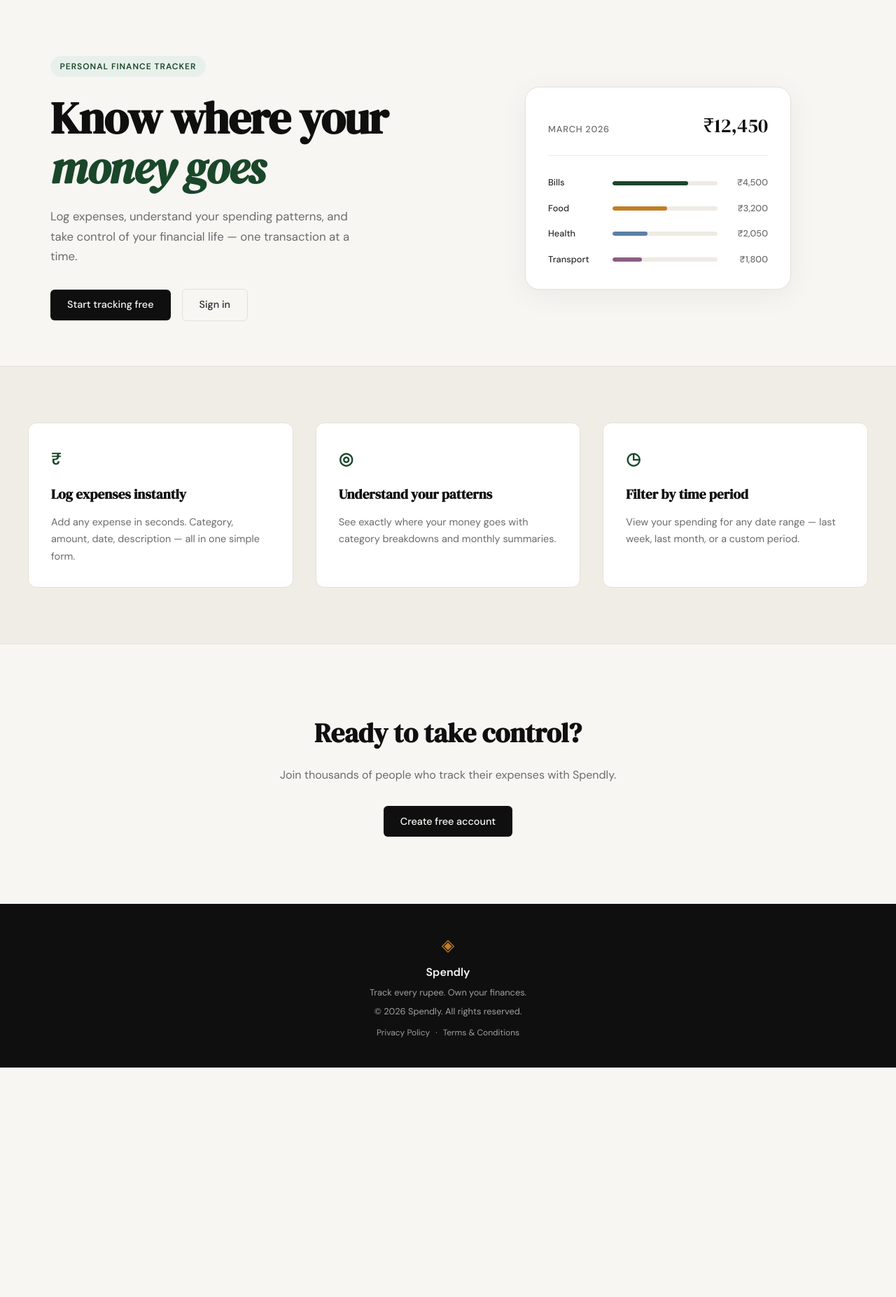
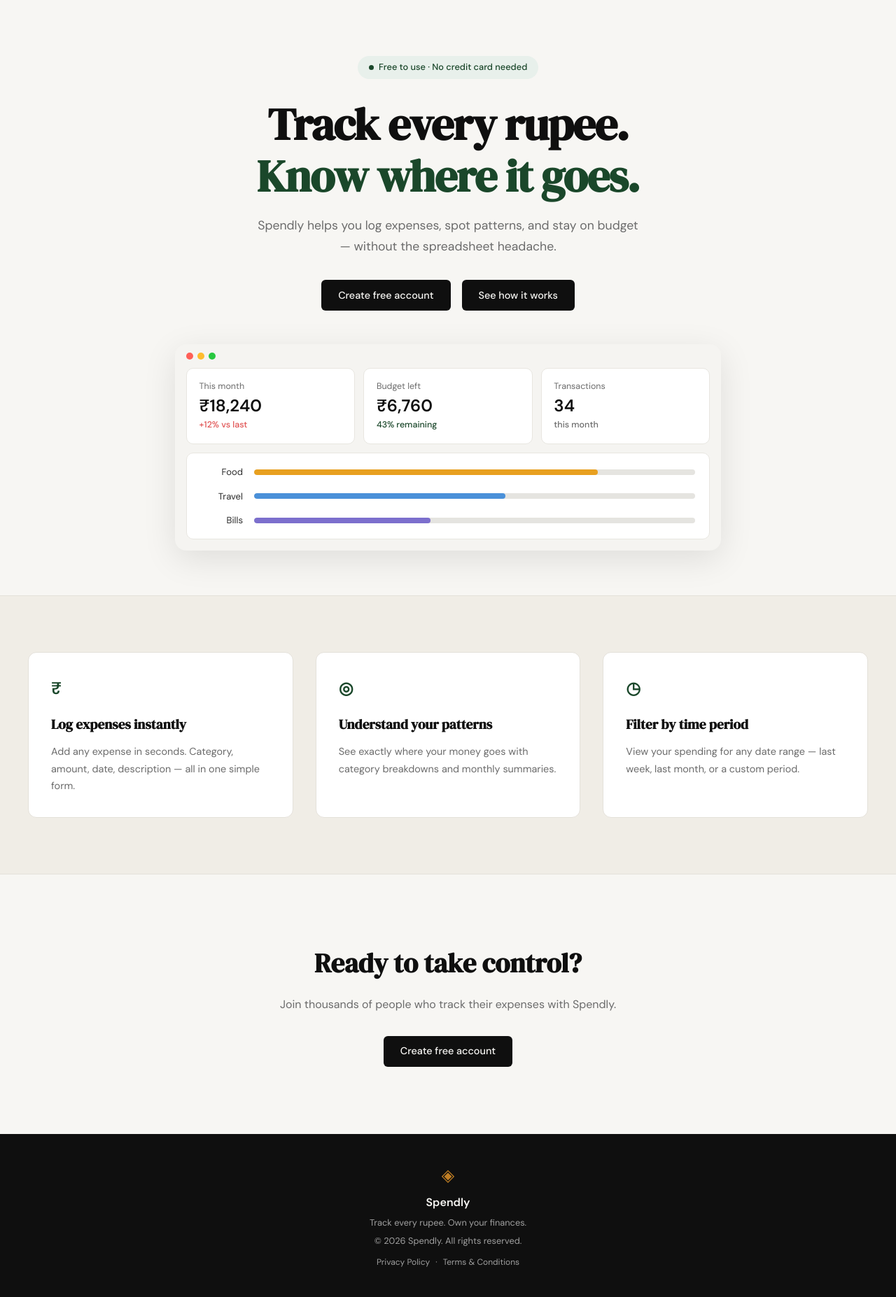
Before and after one commit to anilrise11/spendly, a Flask app: page / in a window 1280 px wide. Shown: the part 61-1915 px from the top of the page at 70% size. Before the commit the page ends 1587 px from the top, so only its background shows below. Run offline with Flask 3, Linux system fonts and the light colour scheme.

Commit message:
change in hero section

```diff
--- a/static/css/style.css
+++ b/static/css/style.css
@@ -125,136 +125,177 @@
 
 .hero {
     padding: 5rem 2rem 4rem;
-    display: grid;
-    grid-template-columns: 1fr 1fr;
-    gap: 4rem;
-    align-items: center;
+    text-align: center;
+}
+
+.hero-inner {
     max-width: var(--max-width);
     margin: 0 auto;
+    display: flex;
+    flex-direction: column;
+    align-items: center;
 }
 
 .hero-badge {
-    display: inline-block;
+    display: inline-flex;
+    align-items: center;
+    gap: 0.45rem;
     background: var(--accent-light);
     color: var(--accent);
-    font-size: 0.75rem;
-    font-weight: 600;
-    letter-spacing: 0.08em;
-    text-transform: uppercase;
-    padding: 0.35rem 0.85rem;
+    font-size: 0.8rem;
+    font-weight: 500;
+    padding: 0.4rem 1rem;
     border-radius: 999px;
-    margin-bottom: 1.5rem;
+    margin-bottom: 1.75rem;
+}
+
+.hero-badge-dot {
+    width: 7px;
+    height: 7px;
+    background: var(--accent);
+    border-radius: 50%;
+    flex-shrink: 0;
 }
 
 .hero-title {
     font-family: var(--font-display);
     font-size: clamp(2.5rem, 5vw, 4rem);
-    line-height: 1.1;
+    line-height: 1.15;
     letter-spacing: -0.02em;
     color: var(--ink);
     margin-bottom: 1.25rem;
 }
 
-.hero-title em {
-    font-style: italic;
+.hero-accent {
     color: var(--accent);
+    display: block;
 }
 
 .hero-subtitle {
-    font-size: 1.05rem;
+    font-size: 1.1rem;
     color: var(--ink-muted);
     line-height: 1.7;
-    max-width: 460px;
-    margin-bottom: 2rem;
+    max-width: 560px;
+    margin: 0 auto 2rem;
 }
 
 .hero-actions {
     display: flex;
     gap: 1rem;
     align-items: center;
+    justify-content: center;
 }
 
 /* ------------------------------------------------------------------ */
-/* Mock card (hero visual)                                             */
+/* Mock app window (hero visual)                                       */
 /* ------------------------------------------------------------------ */
 
-.hero-visual {
-    display: flex;
-    justify-content: center;
+.mock-window {
+    margin: 3rem auto 0;
+    max-width: 780px;
+    width: 100%;
+    background: #f5f4f1;
+    border-radius: 16px;
+    box-shadow: 0 12px 48px rgba(0,0,0,0.10);
+    overflow: hidden;
 }
 
-.mock-card {
-    background: var(--paper-card);
-    border: 1px solid var(--border);
-    border-radius: var(--radius-lg);
-    padding: 2rem;
-    width: 100%;
-    max-width: 380px;
-    box-shadow: 0 8px 40px rgba(0,0,0,0.06);
+.mock-window-bar {
+    display: flex;
+    align-items: center;
+    gap: 6px;
+    padding: 0.75rem 1rem;
 }
 
-.mock-card-header {
-    display: flex;
-    justify-content: space-between;
-    align-items: baseline;
-    margin-bottom: 1.75rem;
-    padding-bottom: 1.25rem;
-    border-bottom: 1px solid var(--border-soft);
+.mock-dot {
+    width: 10px;
+    height: 10px;
+    border-radius: 50%;
 }
 
-.mock-label {
-    font-size: 0.8rem;
-    font-weight: 500;
-    color: var(--ink-muted);
-    text-transform: uppercase;
-    letter-spacing: 0.06em;
-}
+.mock-dot-red    { background: #ff5f57; }
+.mock-dot-yellow { background: #febc2e; }
+.mock-dot-green  { background: #28c840; }
 
-.mock-total {
-    font-family: var(--font-display);
-    font-size: 1.75rem;
-    color: var(--ink);
-}
-
-.mock-bars { display: flex; flex-direction: column; gap: 1rem; }
-
-.mock-bar-row {
-    display: grid;
-    grid-template-columns: 80px 1fr 60px;
-    align-items: center;
+.mock-window-body {
+    padding: 0 1rem 1rem;
+    display: flex;
+    flex-direction: column;
     gap: 0.75rem;
 }
 
-.mock-cat {
-    font-size: 0.8rem;
-    font-weight: 500;
-    color: var(--ink-soft);
+.mock-stats {
+    display: grid;
+    grid-template-columns: repeat(3, 1fr);
+    gap: 0.75rem;
 }
 
-.mock-bar-track {
-    height: 6px;
-    background: var(--border-soft);
+.mock-stat-tile {
+    background: #ffffff;
+    border: 1px solid #e8e6e0;
+    border-radius: 10px;
+    padding: 1rem 1.1rem;
+    display: flex;
+    flex-direction: column;
+    gap: 0.2rem;
+    text-align: left;
+}
+
+.mock-stat-label {
+    font-size: 0.78rem;
+    color: var(--ink-muted);
+}
+
+.mock-stat-value {
+    font-size: 1.5rem;
+    font-weight: 700;
+    color: var(--ink);
+    line-height: 1.2;
+}
+
+.mock-stat-sub { font-size: 0.78rem; font-weight: 500; }
+.mock-stat-red   { color: #e05252; }
+.mock-stat-green { color: var(--accent); }
+.mock-stat-muted { color: var(--ink-muted); }
+
+.mock-chart {
+    background: #ffffff;
+    border: 1px solid #e8e6e0;
+    border-radius: 10px;
+    padding: 1rem 1.25rem;
+    display: flex;
+    flex-direction: column;
+    gap: 0.85rem;
+}
+
+.mock-chart-row {
+    display: grid;
+    grid-template-columns: 60px 1fr;
+    align-items: center;
+    gap: 1rem;
+}
+
+.mock-chart-label {
+    font-size: 0.82rem;
+    color: var(--ink-soft);
+    text-align: right;
+}
+
+.mock-track {
+    height: 8px;
+    background: #e5e4e0;
     border-radius: 999px;
     overflow: hidden;
 }
 
-.mock-bar {
+.mock-fill {
     height: 100%;
-    background: var(--accent);
     border-radius: 999px;
-    transition: width 0.6s ease;
 }
 
-.mock-bar-2 { background: var(--accent-2); }
-.mock-bar-3 { background: #5b7fa6; }
-.mock-bar-4 { background: #8b5e83; }
-
-.mock-amt {
-    font-size: 0.8rem;
-    font-weight: 500;
-    color: var(--ink-muted);
-    text-align: right;
-}
+.mock-fill-amber  { background: #e8a020; }
+.mock-fill-blue   { background: #4a90d9; }
+.mock-fill-indigo { background: #7c6fcd; }
 
 /* ------------------------------------------------------------------ */
 /* Buttons                                                             */
@@ -575,16 +616,12 @@
 /* ------------------------------------------------------------------ */
 
 @media (max-width: 900px) {
-    .hero {
-        grid-template-columns: 1fr;
-        text-align: center;
-    }
+    .features-inner { grid-template-columns: 1fr; }
+}
 
-    .hero-subtitle { max-width: 100%; }
-    .hero-actions { justify-content: center; }
-    .hero-visual { display: none; }
-
-    .features-inner { grid-template-columns: 1fr; }
+@media (max-width: 640px) {
+    .hero-title { font-size: 2.4rem; }
+    .mock-stats { grid-template-columns: 1fr; }
 }
 
 @media (max-width: 600px) {
--- a/templates/landing.html
+++ b/templates/landing.html
@@ -6,55 +6,60 @@
 
 <section class="hero">
     <div class="hero-inner">
-        <div class="hero-badge">Personal Finance Tracker</div>
+        <div class="hero-badge">
+            <span class="hero-badge-dot"></span>
+            Free to use · No credit card needed
+        </div>
         <h1 class="hero-title">
-            Know where your<br>
-            <em>money goes</em>
+            Track every rupee.<br>
+            <span class="hero-accent">Know where it goes.</span>
         </h1>
         <p class="hero-subtitle">
-            Log expenses, understand your spending patterns,
-            and take control of your financial life —
-            one transaction at a time.
+            Spendly helps you log expenses, spot patterns, and stay
+            on budget — without the spreadsheet headache.
         </p>
         <div class="hero-actions">
-            <a href="{{ url_for('register') }}" class="btn-primary">Start tracking free</a>
-            <a href="{{ url_for('login') }}" class="btn-ghost">Sign in</a>
+            <a href="{{ url_for('register') }}" class="btn-primary">Create free account</a>
+            <a href="{{ url_for('login') }}" class="btn-primary">See how it works</a>
         </div>
-    </div>
-    <div class="hero-visual">
-        <div class="mock-card">
-            <div class="mock-card-header">
-                <span class="mock-label">March 2026</span>
-                <span class="mock-total">₹12,450</span>
+
+        <div class="mock-window">
+            <div class="mock-window-bar">
+                <span class="mock-dot mock-dot-red"></span>
+                <span class="mock-dot mock-dot-yellow"></span>
+                <span class="mock-dot mock-dot-green"></span>
             </div>
-            <div class="mock-bars">
-                <div class="mock-bar-row">
-                    <span class="mock-cat">Bills</span>
-                    <div class="mock-bar-track">
-                        <div class="mock-bar" style="width: 72%"></div>
+            <div class="mock-window-body">
+                <div class="mock-stats">
+                    <div class="mock-stat-tile">
+                        <span class="mock-stat-label">This month</span>
+                        <span class="mock-stat-value">₹18,240</span>
+                        <span class="mock-stat-sub mock-stat-red">+12% vs last</span>
                     </div>
-                    <span class="mock-amt">₹4,500</span>
+                    <div class="mock-stat-tile">
+                        <span class="mock-stat-label">Budget left</span>
+                        <span class="mock-stat-value">₹6,760</span>
+                        <span class="mock-stat-sub mock-stat-green">43% remaining</span>
+                    </div>
+                    <div class="mock-stat-tile">
+                        <span class="mock-stat-label">Transactions</span>
+                        <span class="mock-stat-value">34</span>
+                        <span class="mock-stat-sub mock-stat-muted">this month</span>
+                    </div>
                 </div>
-                <div class="mock-bar-row">
-                    <span class="mock-cat">Food</span>
-                    <div class="mock-bar-track">
-                        <div class="mock-bar mock-bar-2" style="width: 52%"></div>
+                <div class="mock-chart">
+                    <div class="mock-chart-row">
+                        <span class="mock-chart-label">Food</span>
+                        <div class="mock-track"><div class="mock-fill mock-fill-amber" style="width: 78%"></div></div>
                     </div>
-                    <span class="mock-amt">₹3,200</span>
-                </div>
-                <div class="mock-bar-row">
-                    <span class="mock-cat">Health</span>
-                    <div class="mock-bar-track">
-                        <div class="mock-bar mock-bar-3" style="width: 33%"></div>
+                    <div class="mock-chart-row">
+                        <span class="mock-chart-label">Travel</span>
+                        <div class="mock-track"><div class="mock-fill mock-fill-blue" style="width: 57%"></div></div>
                     </div>
-                    <span class="mock-amt">₹2,050</span>
-                </div>
-                <div class="mock-bar-row">
-                    <span class="mock-cat">Transport</span>
-                    <div class="mock-bar-track">
-                        <div class="mock-bar mock-bar-4" style="width: 28%"></div>
+                    <div class="mock-chart-row">
+                        <span class="mock-chart-label">Bills</span>
+                        <div class="mock-track"><div class="mock-fill mock-fill-indigo" style="width: 40%"></div></div>
                     </div>
-                    <span class="mock-amt">₹1,800</span>
                 </div>
             </div>
         </div>
```
